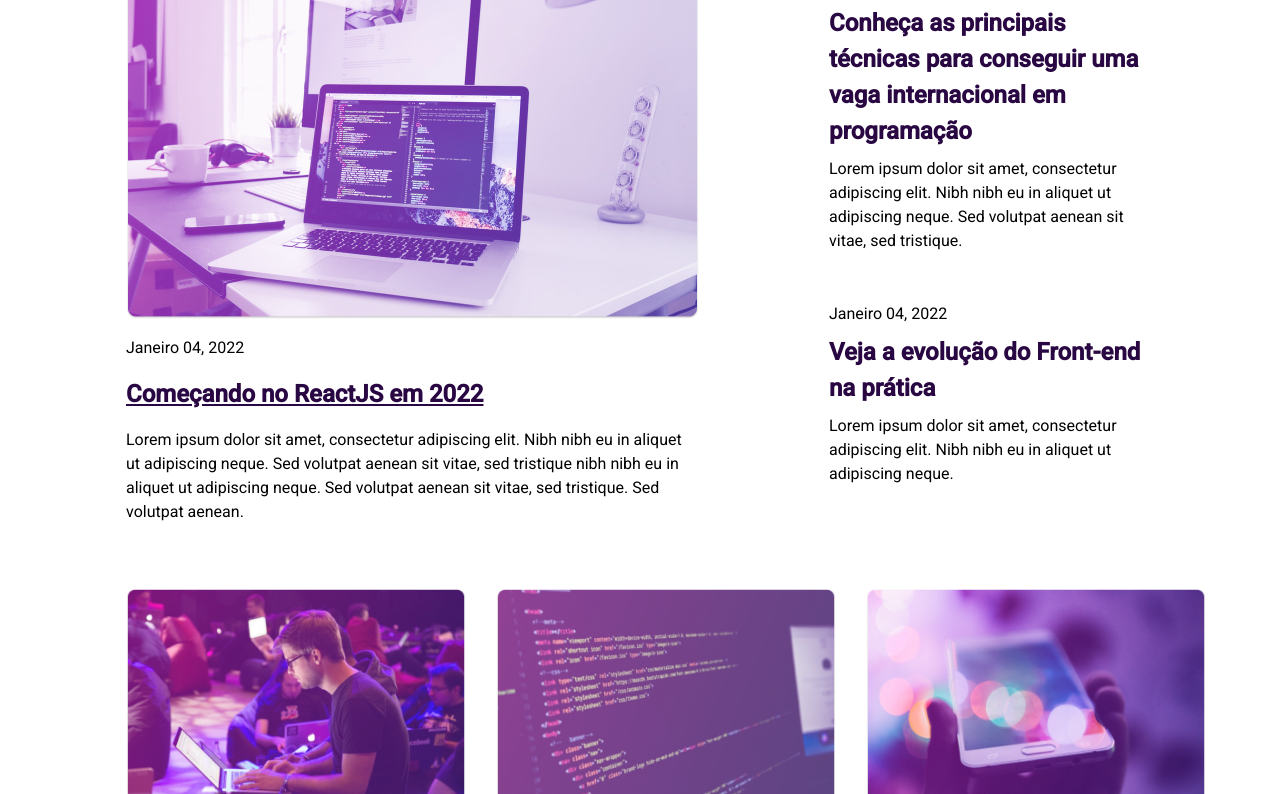
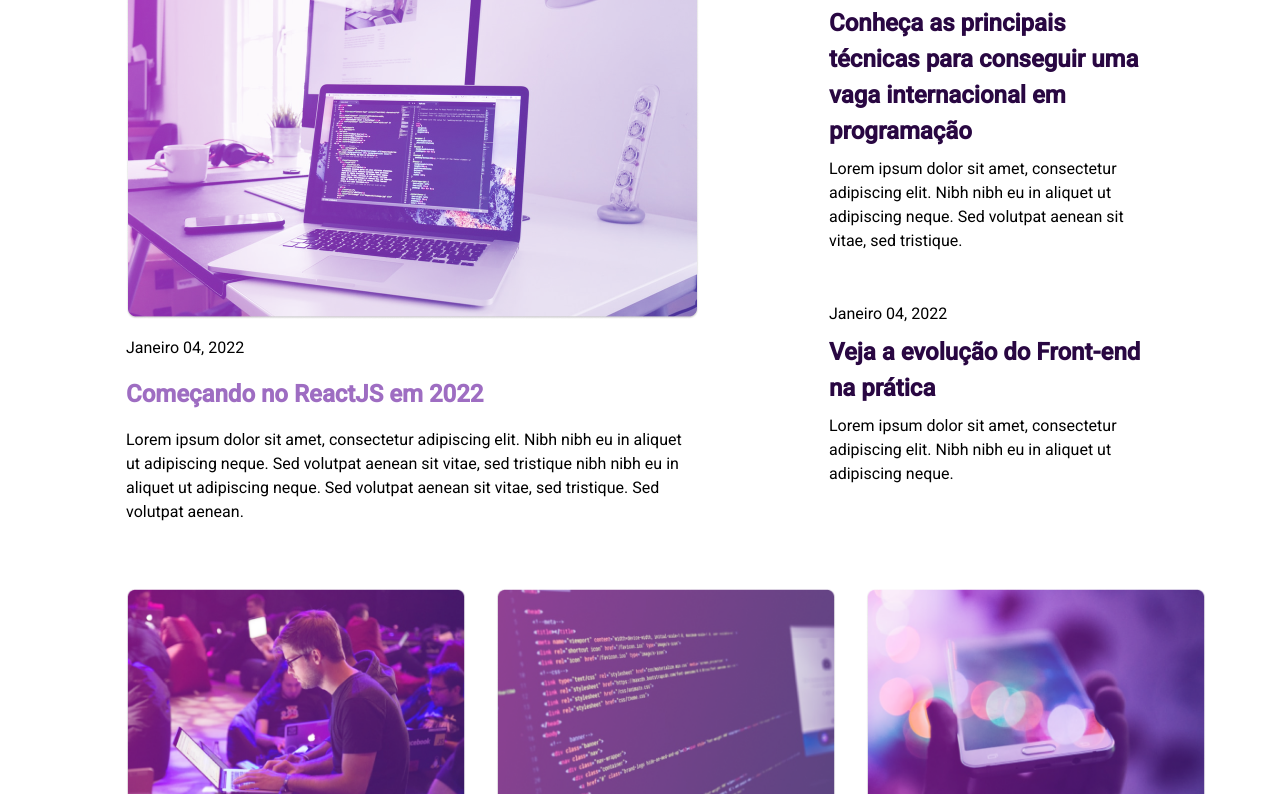
Before and after one commit to edusmpaio/rocketblog, a plain HTML site: page index.html in a window 1280 px wide. In both pictures the pointer is over the element "Começando no ReactJS em 2022". Shown: the part 891-1685 px from the top of the page. Drawn offline with Linux system fonts and the light colour scheme.

Commit message:
Alterando efeito hover nos títulos

```diff
--- a/style.css
+++ b/style.css
@@ -41,8 +41,12 @@ main p {
   text-decoration: none;
 }
 
-.secondary-news a:hover {
-  text-decoration: underline var(--purple);
+.secondary-news h2 {
+  transition: color 0.15s ease-in-out;
+}
+
+.secondary-news h2:hover {
+  color: var(--light-purple);
 }
 
 /* ========== HEADER ========== */
```
